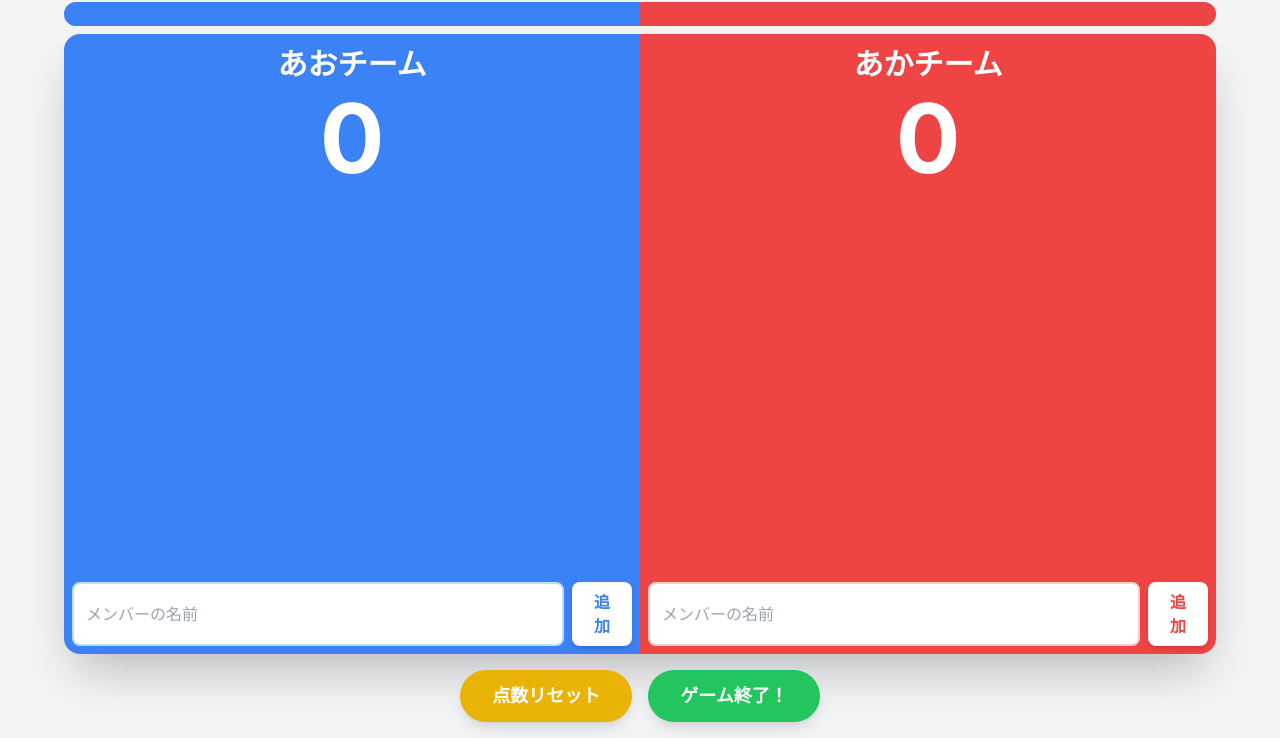
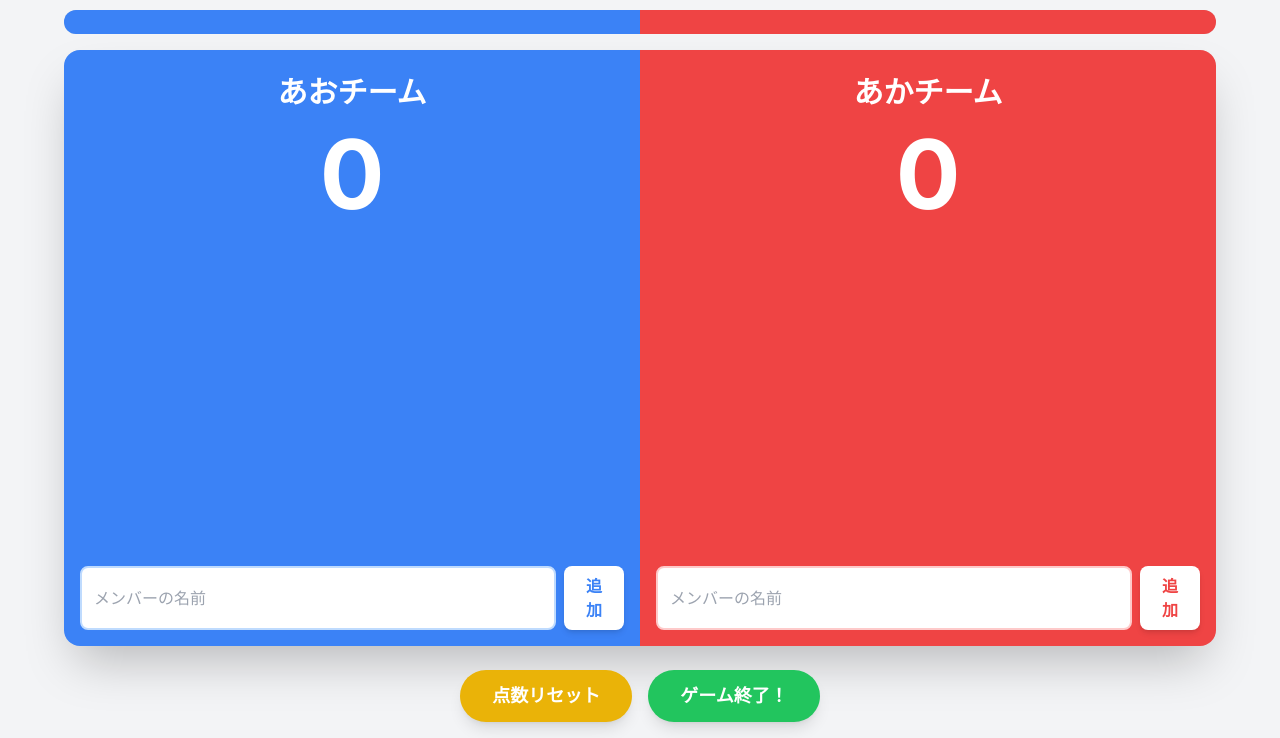
Before and after one commit to y-sensei-lab/y-sensei-lab.github.io, a plain HTML site: page scoreboard/index.html in a window 1280 px wide. Shown: the part 62-800 px from the top of the page. Drawn offline with nearby package versions, Linux system fonts and the light colour scheme; a web font is replaced by a local one.

Commit message:
Add files via upload

```diff
--- a/scoreboard/index.html
+++ b/scoreboard/index.html
@@ -47,12 +47,13 @@
         }
     </style>
 </head>
-<body class="bg-gray-100 h-screen flex flex-col items-center justify-center px-2 pt-2 pb-8 sm:p-4">
+<!-- モバイル表示で上下に十分な余白を追加 (pt-8 pb-8) し、タブバーによる見切れを防止 -->
+<body class="bg-gray-100 h-screen flex flex-col items-center justify-center px-2 pt-8 pb-8 sm:p-4">
 
-    <h1 class="text-3xl md:text-4xl font-bold text-gray-800 mb-2 flex-shrink-0" style="font-family: 'Mochiy Pop One', sans-serif;">スコアトラッカー</h1>
+    <h1 class="text-3xl md:text-4xl font-bold text-gray-800 mb-2 md:mb-4 flex-shrink-0" style="font-family: 'Mochiy Pop One', sans-serif;">スコアトラッカー</h1>
 
     <!-- 優勢バー -->
-    <div class="w-full max-w-6xl mb-2 flex-shrink-0">
+    <div class="w-full max-w-6xl mb-2 md:mb-4 flex-shrink-0">
         <div class="flex h-6 rounded-full overflow-hidden bg-gray-300 shadow-inner">
             <div id="progress-bar-0" class="bg-blue-500 transition-all duration-500 ease-in-out" style="width: 50%;"></div>
             <div id="progress-bar-1" class="bg-red-500 transition-all duration-500 ease-in-out" style="width: 50%;"></div>
@@ -62,11 +63,11 @@
     <!-- チーム表示エリア -->
     <div id="teams-wrapper" class="w-full max-w-6xl flex-grow flex rounded-2xl overflow-hidden shadow-2xl bg-gray-200 min-h-0">
         <!-- チーム1 -->
-        <div id="team-0-container" class="w-1/2 bg-blue-500 p-2 flex flex-col items-center">
-            <input type="text" id="team-0-name" value="あおチーム" class="text-2xl md:text-3xl font-bold text-white bg-transparent text-center rounded-lg p-1 mb-1 w-full focus:outline-none focus:ring-2 focus:ring-white flex-shrink-0" placeholder="チーム名を入力">
-            <div class="text-5xl md:text-8xl font-bold text-white mb-1 flex-shrink-0" id="team-0-total-score">0</div>
+        <div id="team-0-container" class="w-1/2 bg-blue-500 p-2 md:p-4 flex flex-col items-center">
+            <input type="text" id="team-0-name" value="あおチーム" class="text-2xl md:text-3xl font-bold text-white bg-transparent text-center rounded-lg p-2 mb-1 md:mb-2 w-full focus:outline-none focus:ring-2 focus:ring-white flex-shrink-0" placeholder="チーム名を入力">
+            <div class="text-6xl md:text-8xl font-bold text-white mb-2 md:mb-4 flex-shrink-0" id="team-0-total-score">0</div>
             <div id="team-0-members" class="w-full flex-grow overflow-y-auto pr-2"></div>
-            <div class="mt-auto pt-2 w-full flex-shrink-0">
+            <div class="mt-auto pt-2 md:pt-4 w-full flex-shrink-0">
                 <div class="flex gap-2">
                     <input type="text" id="member-name-0" class="w-full px-3 py-2 rounded-lg border-2 border-blue-200 focus:outline-none focus:ring-2 focus:ring-white text-sm sm:text-base" placeholder="メンバーの名前">
                     <button id="add-button-0" onclick="addMember(0)" class="bg-white text-blue-500 font-bold py-2 px-3 sm:px-4 rounded-lg shadow-md hover:bg-blue-50 transition-transform transform hover:scale-105">追加</button>
@@ -75,11 +76,11 @@
         </div>
 
         <!-- チーム2 -->
-        <div id="team-1-container" class="w-1/2 bg-red-500 p-2 flex flex-col items-center">
-            <input type="text" id="team-1-name" value="あかチーム" class="text-2xl md:text-3xl font-bold text-white bg-transparent text-center rounded-lg p-1 mb-1 w-full focus:outline-none focus:ring-2 focus:ring-white flex-shrink-0" placeholder="チーム名を入力">
-            <div class="text-5xl md:text-8xl font-bold text-white mb-1 flex-shrink-0" id="team-1-total-score">0</div>
+        <div id="team-1-container" class="w-1/2 bg-red-500 p-2 md:p-4 flex flex-col items-center">
+            <input type="text" id="team-1-name" value="あかチーム" class="text-2xl md:text-3xl font-bold text-white bg-transparent text-center rounded-lg p-2 mb-1 md:mb-2 w-full focus:outline-none focus:ring-2 focus:ring-white flex-shrink-0" placeholder="チーム名を入力">
+            <div class="text-6xl md:text-8xl font-bold text-white mb-2 md:mb-4 flex-shrink-0" id="team-1-total-score">0</div>
             <div id="team-1-members" class="w-full flex-grow overflow-y-auto pr-2"></div>
-            <div class="mt-auto pt-2 w-full flex-shrink-0">
+            <div class="mt-auto pt-2 md:pt-4 w-full flex-shrink-0">
                 <div class="flex gap-2">
                     <input type="text" id="member-name-1" class="w-full px-3 py-2 rounded-lg border-2 border-red-200 focus:outline-none focus:ring-2 focus:ring-white text-sm sm:text-base" placeholder="メンバーの名前">
                     <button id="add-button-1" onclick="addMember(1)" class="bg-white text-red-500 font-bold py-2 px-3 sm:px-4 rounded-lg shadow-md hover:bg-red-50 transition-transform transform hover:scale-105">追加</button>
@@ -89,7 +90,7 @@
     </div>
 
     <!-- 操作ボタンエリア -->
-    <div class="flex gap-4 mt-3 sm:mt-4 flex-shrink-0">
+    <div class="flex gap-4 mt-4 sm:mt-6 flex-shrink-0">
         <button onclick="resetScores()" class="bg-yellow-500 text-white font-bold py-2 px-4 text-base sm:py-3 sm:px-8 sm:text-lg rounded-full shadow-lg hover:bg-yellow-600 transition-transform transform hover:scale-105">
             点数リセット
         </button>
@@ -163,8 +164,7 @@
 
                 // 表示領域の高さと行の高さから、表示可能な行数を計算
                 const availableHeight = membersContainer.offsetHeight;
-                // スクロールを避けるため、行の高さを実際の表示より少し大きめに設定
-                const rowHeight = window.innerWidth < 640 ? 50 : 54;
+                const rowHeight = window.innerWidth < 640 ? 46 : 50; // モバイルとPCで行の高さを調整
                 const maxInCol = Math.max(1, Math.floor(availableHeight / rowHeight));
                 const maxTotal = maxInCol * 2;
 
```
